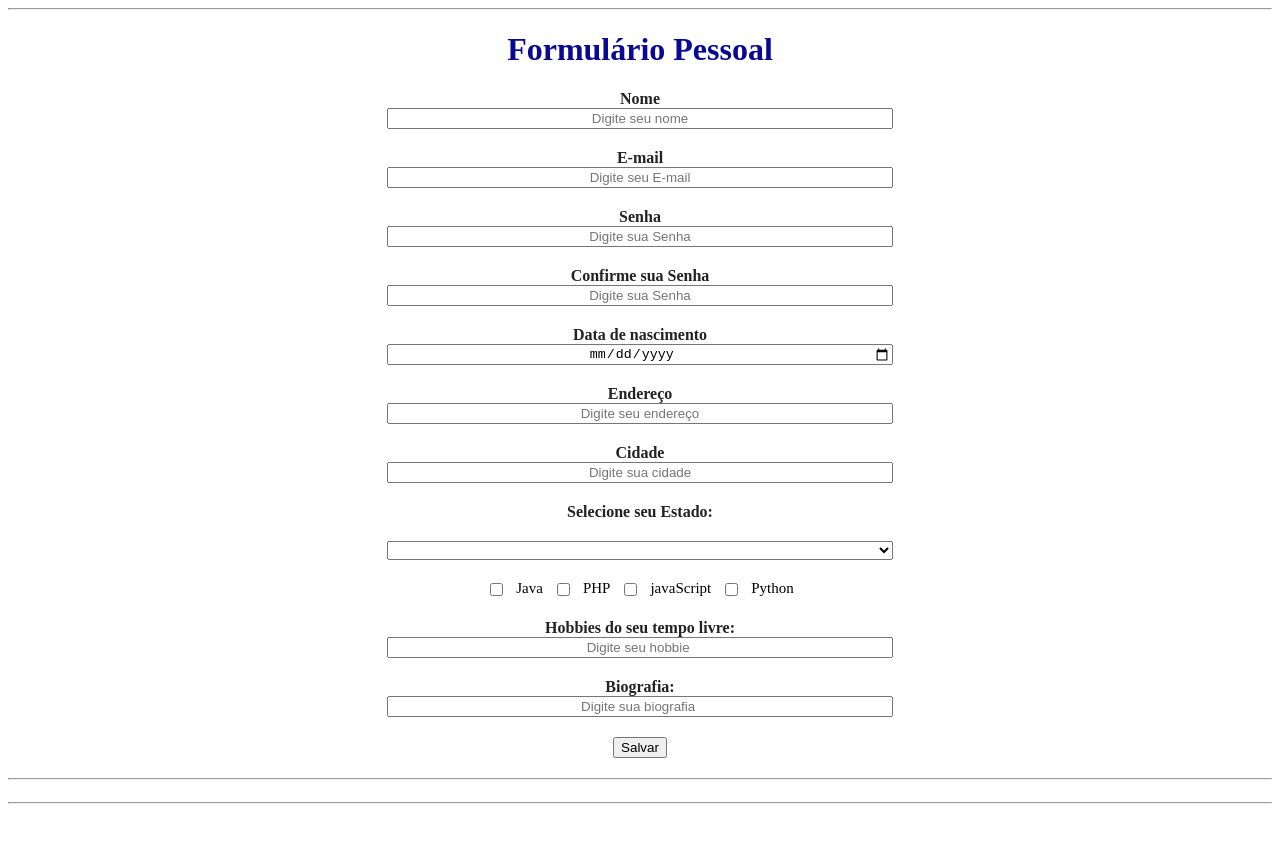
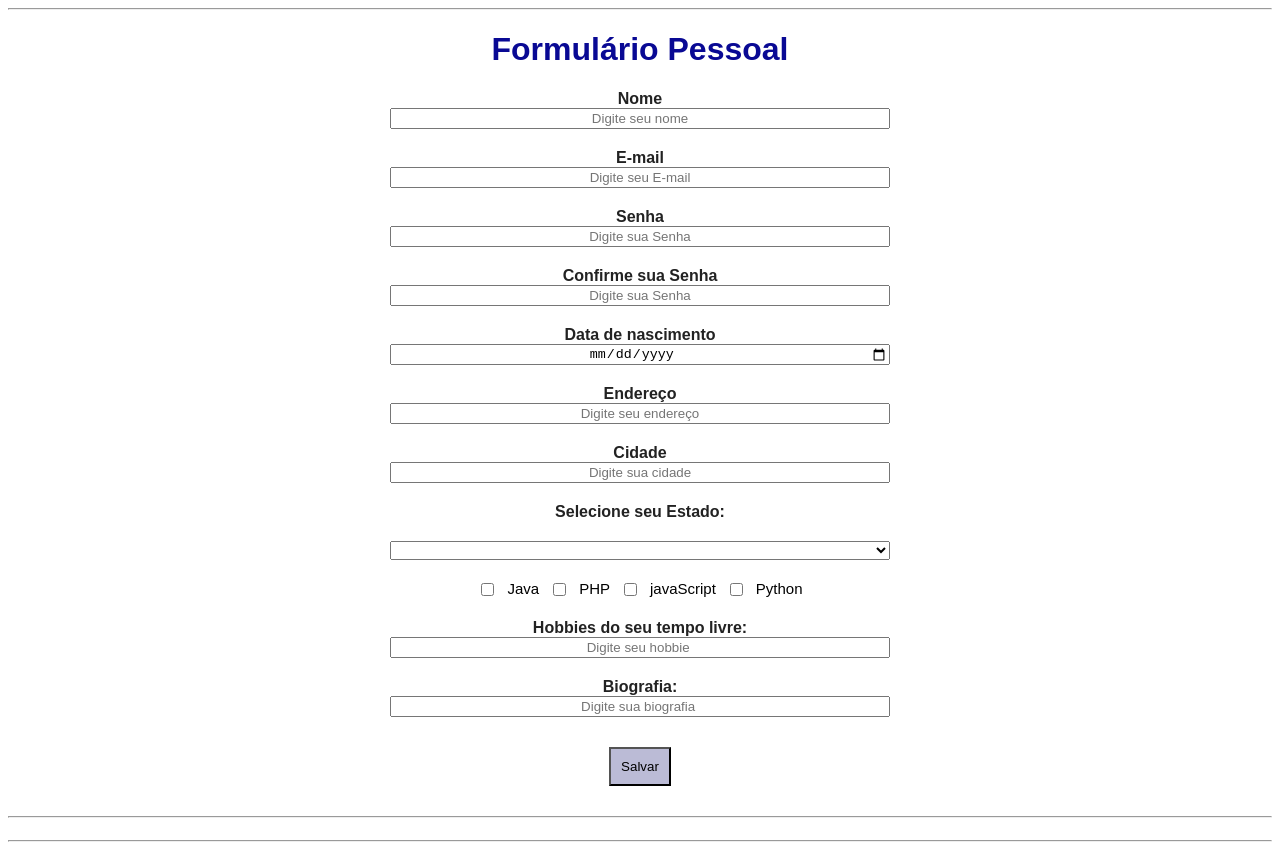
Before and after one commit to SaraKozoski/trabalhoDev01, a Vue app: page / in a window 1280 px wide. Before the commit the page ends 812 px from the top, so only its background shows below. Built offline with nearby package versions, Linux system fonts and the light colour scheme.

Commit message:
form pronto

```diff
--- a/src/App.vue
+++ b/src/App.vue
@@ -1,16 +1,16 @@
 <script setup>
-import forms from './components/forms.vue';
-import response from './components/response.vue';
+import Forms from './components/FormsComp.vue';
+import Response from './components/ResponseComp.vue';
 </script>
 
 <template>
     <hr>
     <div>
-        <forms/>
+        <Forms/>
     </div>
     <hr>
     <div>
-        <response/>
+        <Response/>
     </div>
     <hr>
 </template>
--- a/src/components/forms.vue
+++ b/src/components/FormsComp.vue
@@ -1,5 +1,5 @@
 <script setup>
-import { reactive, } from 'vue';
+import { reactive } from 'vue';
 const titulo = 'Formulário Pessoal';
 const emit = defineEmits(['adicionar']);
 const cadastro = reactive({
@@ -10,7 +10,7 @@ const cadastro = reactive({
   dataNasc: '',
   endereco: '',
   cidade: ''
-})
+});
 function salvar() {
   if (cadastro.nome === '' || cadastro.senha === '') {
     alert('Os campos nome e senha são obrigatórios');
@@ -124,6 +124,7 @@ const estado = [{
 </script>
 
 <template>
+  <body>
   <div class="title">
     <h1>{{ titulo }}</h1>
   </div>
@@ -132,7 +133,6 @@ const estado = [{
       <label for="name">Nome</label>
       <input type="text" v-model="cadastro.nome" placeholder="Digite seu nome" />
     </div>
-
     <div class="container">
       <label for="email">E-mail</label>
       <input type="text" v-model="cadastro.email" placeholder="Digite seu E-mail" />
@@ -164,13 +164,11 @@ const estado = [{
         </option>
       </select>
     </div>
-
     <div class="caixas">
       <input type="checkbox" class="java" value="java">Java
       <input type="checkbox" class="php" value="php">PHP
       <input type="checkbox" class="javaScript" value="javaScript">javaScript
       <input type="checkbox" class="python" value="python">Python
-
     </div>
     <div class="container">
       <label for="hobby">Hobbies do seu tempo livre:</label>
@@ -180,13 +178,17 @@ const estado = [{
       <label for="biografia">Biografia:</label>
       <input type="text" v-model="biografia" placeholder="Digite sua biografia " />
     </div>
-    <button type="submit">Salvar</button>
 
+    <button type="submit" class="botao" >Salvar</button>
   </form>
-
+</body>
 </template>
 
 <style scoped>
+body{
+  font-family: Arial, Helvetica, sans-serif;
+ }
+
 .title {
   margin: auto;
   text-align: center;
@@ -220,13 +222,6 @@ label {
   color: #222;
 }
 
-.submit {
-  font-weight: bold;
-  border: 1px solid #222;
-  font-size: 10px;
-  padding: 5px;
-  margin: 0 auto;
-}
 .caixas{
   display: flex;
   justify-content: center;
@@ -234,5 +229,9 @@ label {
   padding: 0px 20px;
   gap: 10px;
 }
-
+.botao{
+  background-color: rgb(187, 187, 214);
+  padding: 10px;
+  margin: 10px;
+}
 </style>
```
Also changed, not shown: src/components/ResponseComp.vue (renamed from src/components/response.vue).
